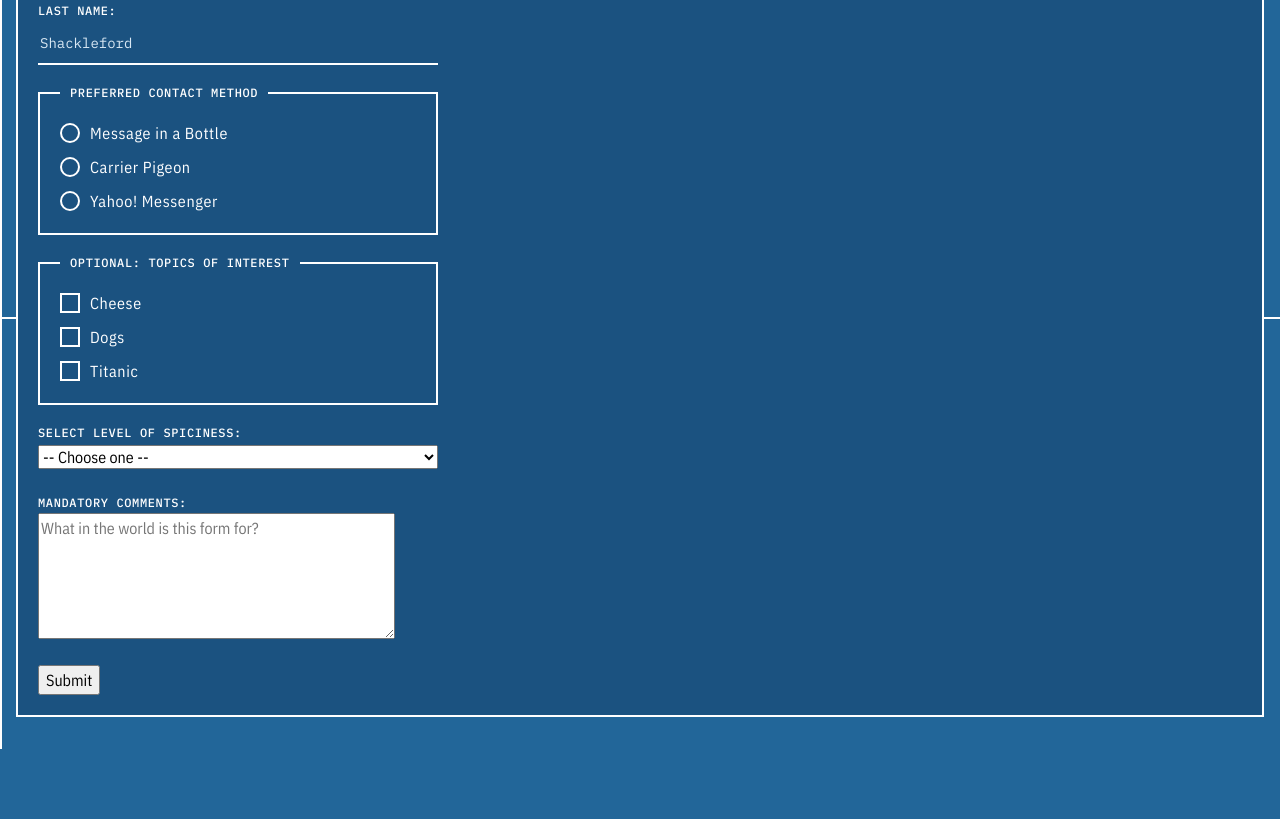
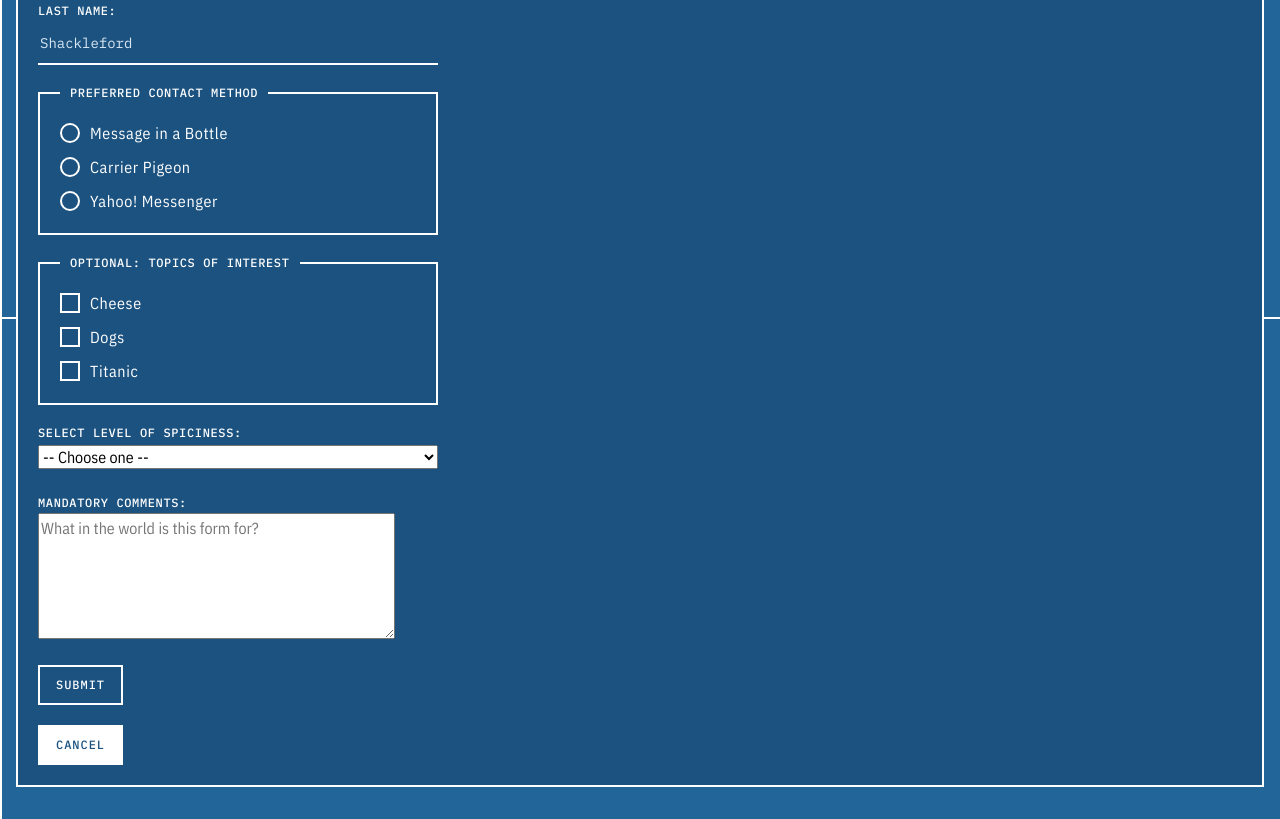
Before and after one commit to MalakDynamics/CISW400MidtermProject, a plain HTML site: page index.html in a window 1280 px wide. Shown: the part 483-1302 px from the top of the page. Before the commit the page ends 1232 px from the top, so only its background shows below. Drawn offline with Linux system fonts and the light colour scheme.

Commit message:
css buttons std and alt w/hover

```diff
--- a/index.html
+++ b/index.html
@@ -128,7 +128,10 @@
                     </div>
 
                     <p>
-                        <button type="submit">Submit</button>
+                        <button class="button-std" type="submit">Submit</button>
+                    </p>
+                    <p>
+                        <button class="button-alt" type="submit">Cancel</button>
                     </p>
 
 
--- a/style.css
+++ b/style.css
@@ -506,3 +506,39 @@ input[type="checkbox"] {
 
   box-shadow: inset 0 0 0 3px var(--paper-deep);
     }
+
+/* button styling */
+
+.button-std,
+.button-alt {
+
+  padding: 0.375rem 1rem;
+  text-align: center;
+  text-decoration: none;
+  display: inline-block;
+
+  font-size: 0.75rem;
+  text-transform: uppercase;
+  font-family: var(--font-mono);
+  font-weight: 500;
+  letter-spacing: 0.06rem;
+  cursor: pointer
+}
+  .button-std {
+    background: var(--paper-deep);
+    border: var(--line-thick) solid var(--ink);
+    color: var(--ink)
+  }
+    .button-std:hover {
+      background: var(--ink);
+      color: var(--paper-deep)
+    }
+  .button-alt {
+    background: var(--ink);
+    border: var(--line-thick) solid var(--ink);
+    color: var(--paper-deep)
+  }
+    .button-alt:hover {
+      background: var(--paper-deep);
+      color: var(--ink)
+    }
```
